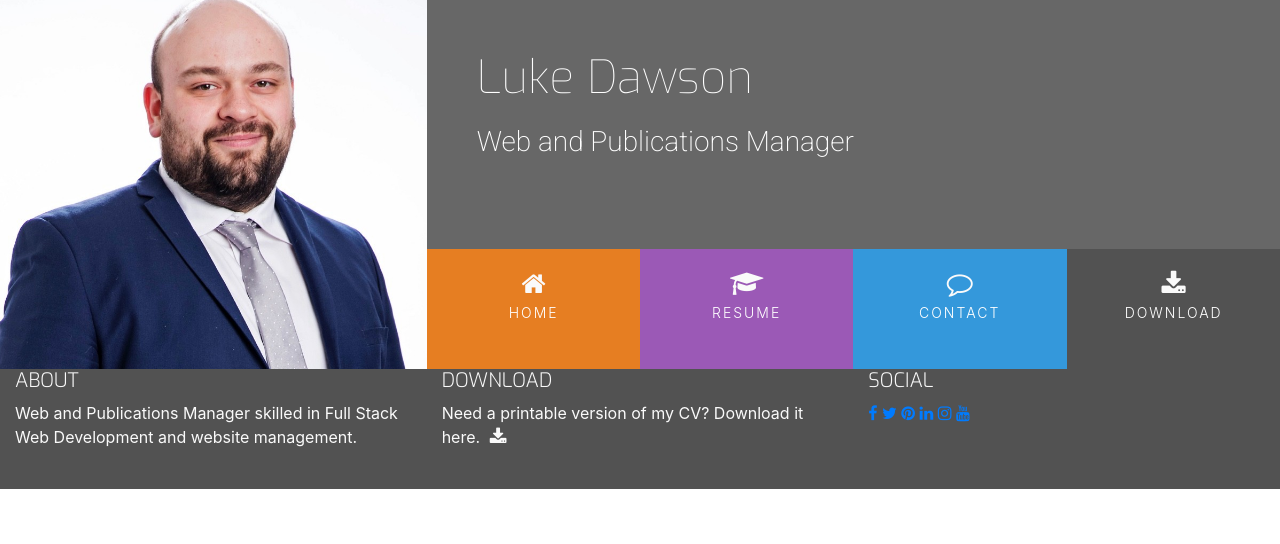
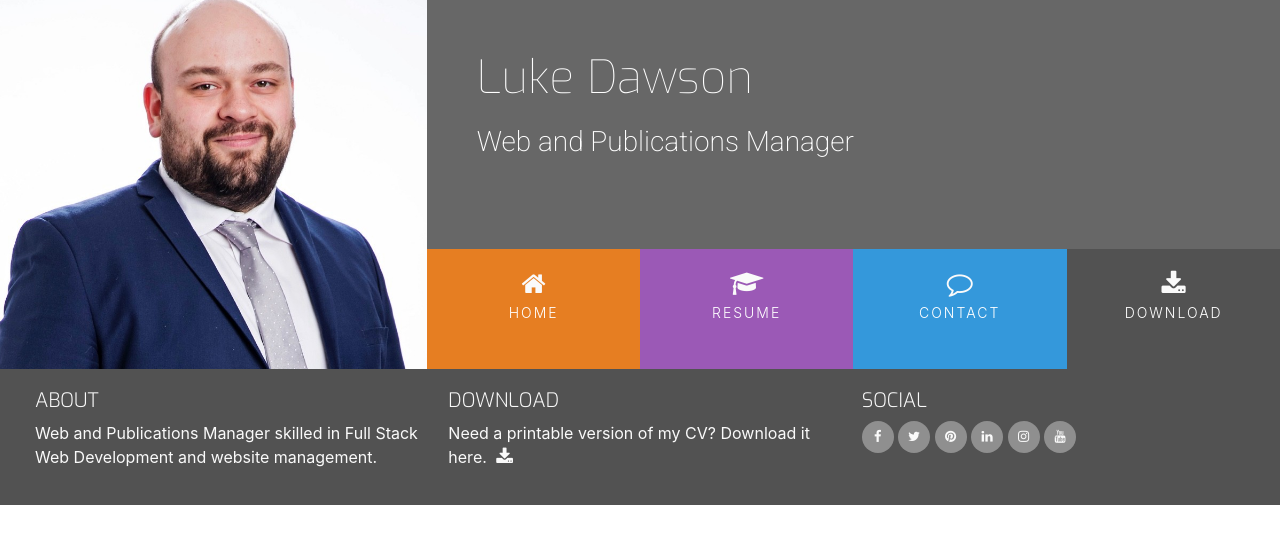
Before and after one commit to LADCode2021/bootstrap-resume-2, a website: page index.html in a window 1280 px wide. Drawn offline with nearby package versions, Linux system fonts and the light colour scheme.

Commit message:
Add social links styling.

```diff
--- a/assets/css/style.css
+++ b/assets/css/style.css
@@ -161,3 +161,31 @@ footer {
 .cv-pdf i hover {
     color: #e84610;
 }
+
+.social-links {
+    padding-bottom: 15px;
+}
+
+.social-links li a i {
+    width: 32px;
+    height: 32px;
+    padding: 12px 0;
+    border-radius: 50%;
+    font-size: 13px;
+    line-height: 7px;
+    text-align: center;
+    color: #fafafa;
+    background: #8f8f8f;
+    transition: all 0.35s ease-in-out;
+    -moz-transition: all 0.35s ease-in-out;
+    -webkit-transition: all 0.35s ease-in-out;
+    -o-transition: all 0.35s ease-in-out;
+}
+
+.social-links li a i:hover {
+    background: #e84610;
+}
+
+#footer-details {
+    padding: 20px;
+}
--- a/index.html
+++ b/index.html
@@ -59,7 +59,7 @@
 
     </section>
     <footer class="container-fluid">
-        <div class="row">
+        <div id="footer-details" class="row">
             <div class="col-sm-4">
                 <h5 class="uppercase general-sub">About</h5>
                 <p class="inline-block">
```
